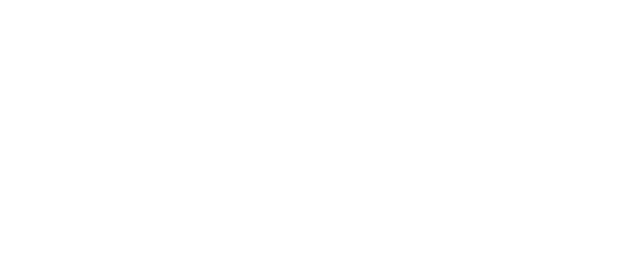
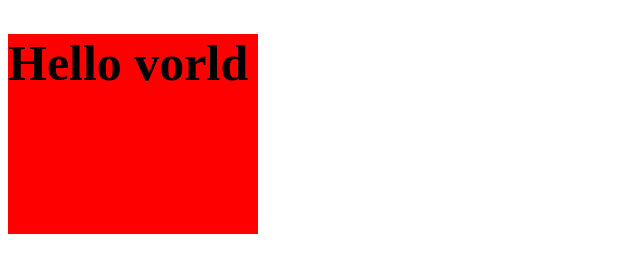
Before and after one commit to diman7321/prodgekt, a plain HTML site: page index.html in a window 1280 px wide. Shown: the whole page, without its empty margins (0-640 px from the left). Drawn offline with Linux system fonts and the light colour scheme.

Commit message:
script file

```diff
--- a/index.html
+++ b/index.html
@@ -8,6 +8,6 @@
     <link rel="stylesheet" href="css/style.css">
 </head>
 <body>
-
+    <H1>Hello vorld</H1>
 </body>
 </html>
```
Also changed, not shown: script.js (added).
